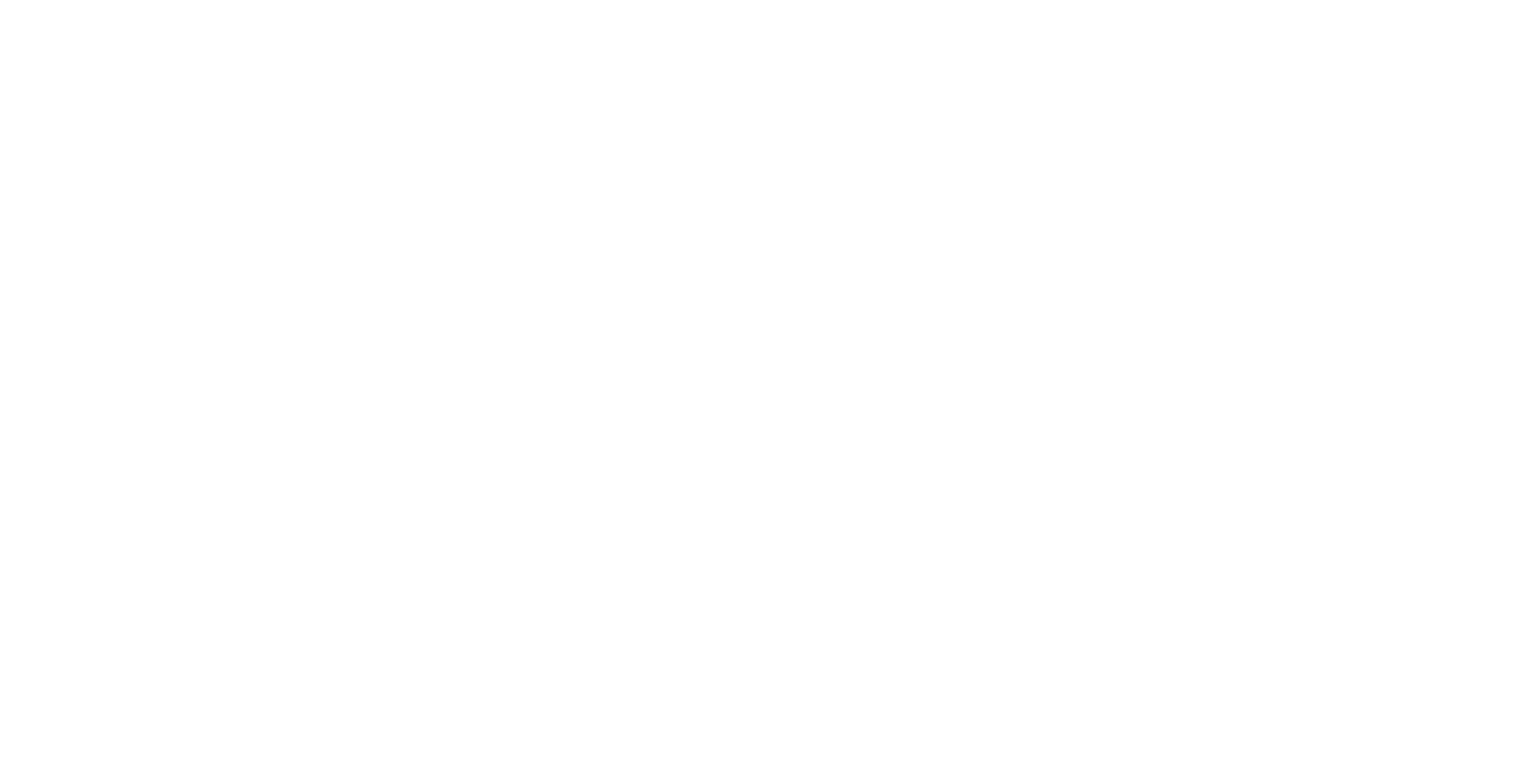
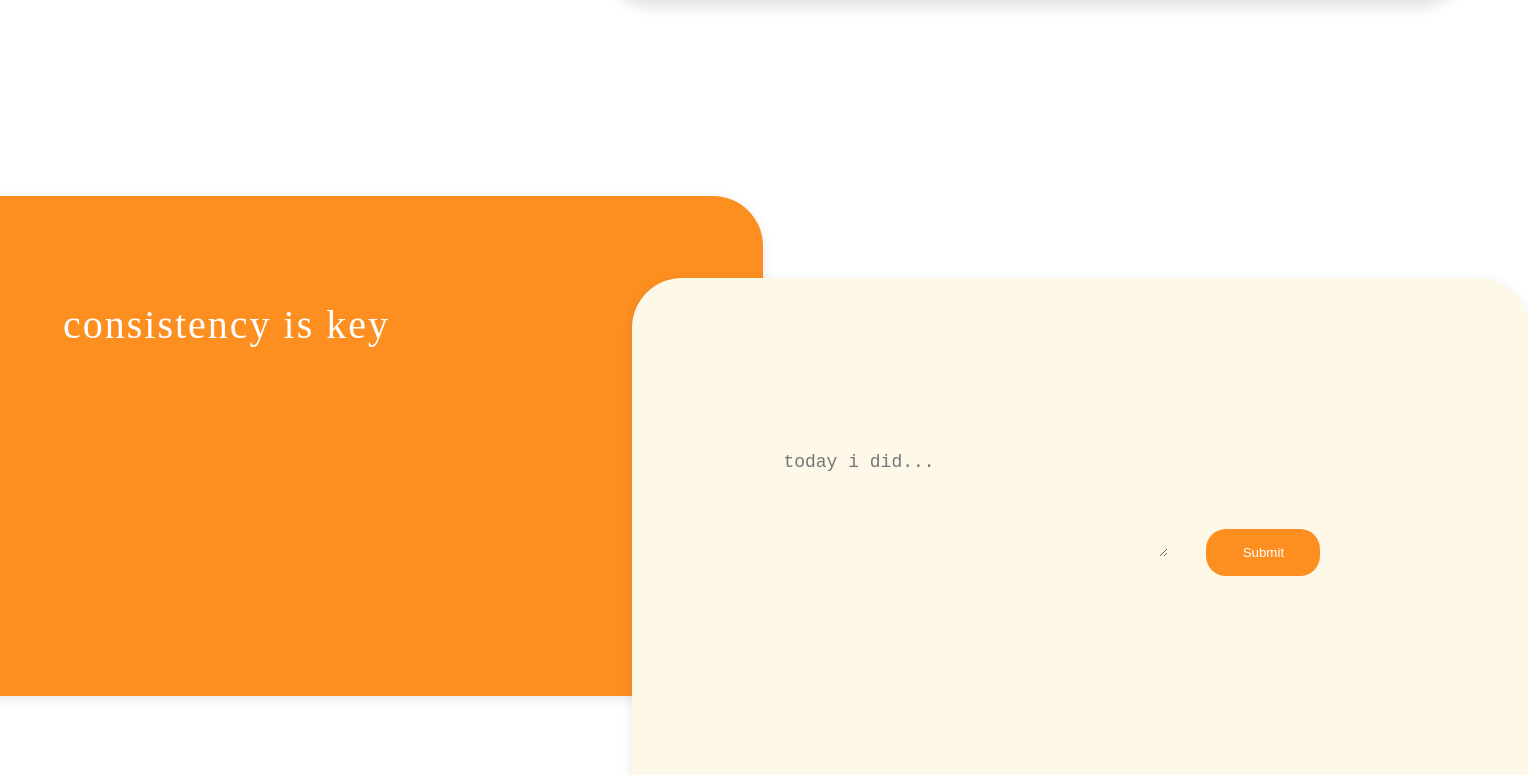
Before and after one commit to R-LaRoi/Move-v2, a React (Create React App) app: page / in a window 1280 px wide. Shown: the part 1869-2644 px from the top of the page, 1528 px wide, since content can reach past the window. Before the commit the page ends 1867 px from the top, so only its background shows below. Built offline with nearby package versions, Linux system fonts and the light colour scheme.

Commit message:
Input Component

```diff
--- a/public/index.html
+++ b/public/index.html
@@ -10,10 +10,7 @@
       content="Web site created using create-react-app"
     />
     <link rel="apple-touch-icon" href="%PUBLIC_URL%/logo192.png" />
-    <!--
-      manifest.json provides metadata used when your web app is installed on a
-      user's mobile device or desktop. See https://developers.google.com/web/fundamentals/web-app-manifest/
-    -->
+
     <link rel="manifest" href="%PUBLIC_URL%/manifest.json" />
     <!--
       Notice the use of %PUBLIC_URL% in the tags above.
@@ -24,7 +21,7 @@
       work correctly both with client-side routing and a non-root public URL.
       Learn how to configure a non-root public URL by running `npm run build`.
     -->
-    <title>React App</title>
+    <title>Let's Move</title>
   </head>
   <body>
     <noscript>You need to enable JavaScript to run this app.</noscript>
--- a/src/App.js
+++ b/src/App.js
@@ -1,4 +1,5 @@
 import React from "react";
+import Entry from "./move/entry";
 import Meet from "./move/meet";
 import Nav from "./move/nav";
 
@@ -7,6 +8,7 @@
     <div className="move">
       <Nav />
       <Meet />
+      <Entry />
     </div>
   );
 }
--- /dev/null
+++ b/src/move/entry.css
@@ -0,0 +1,76 @@
+.entry {
+  display: grid;
+  grid-row: 1fr;
+  grid-template-columns: 1fr 1fr;
+  grid-row: 1fr 1fr;
+  margin-top: 10%;
+}
+
+
+.card-entry {
+  margin-left: -9%;
+  margin-top: 10%;
+  background-color: #fd8f21;
+  width: 700px;
+  height: 430px;
+  border-radius: 50px;
+  padding-left: 18%;
+  padding-top: 10%;
+  box-shadow: 0px 3px 12px 0px rgba(0, 0, 0, 0.1);
+  color: white;
+
+}
+
+.card-entry-2 {
+  margin-left: -9%;
+  margin-top: 20%;
+  background-color: #fef8e9;
+  width: 760px;
+  height: 400px;
+  border-radius: 50px;
+  padding-left: 18%;
+  padding-top: 18%;
+  box-shadow: 0px 3px 12px 0px rgba(0, 0, 0, 0.1);
+  color: rgb(200, 124, 59);
+}
+
+textarea {
+  border: none;
+  appearance: none;
+  color: rgb(35, 34, 34);
+  height: 5em;
+  background-color: #fef8e9;
+  ;
+  width: 370px;
+  border-radius: 30px;
+  outline: none;
+  padding: 15px;
+  font-size: 18px;
+}
+
+
+input[type=text] {
+  display: inline;
+  max-width: 60%;
+  height: 140px;
+  box-sizing: border-box;
+  border: none;
+  border-radius: 20px;
+  transition: width 0.3s ease-in-out;
+  padding-left: 10%;
+
+}
+
+input[type=submit],
+button {
+  border-radius: 20px;
+  border: none;
+  background-color: #fd8f21;
+  color: white;
+  width: 15%;
+  height: 10%;
+  margin-left: 5%;
+  padding: 1rem;
+  margin-top: 15%;
+  box-shadow: 0px 3px 2px 3px rgba(57, 56, 56, 0.1),
+}
--- /dev/null
+++ b/src/move/entry.js
@@ -0,0 +1,28 @@
+import React from "react";
+import Input from "./input.js";
+import "./entry.css";
+
+export default function Entry() {
+  return (
+    <div className="entry">
+      <div className="card-entry">
+        <div
+          style={{
+            fontSize: "40px",
+            fontFamily: "poppins",
+            fontWeight: "400",
+            letterSpacing: "2px",
+            marginTop: "5%",
+            paddingBottom: "60px",
+          }}
+        >
+          {" "}
+          consistency is key
+        </div>
+      </div>
+      <div className="card-entry-2" key={9}>
+        <Input />
+      </div>
+    </div>
+  );
+}
--- /dev/null
+++ b/src/move/input.js
@@ -0,0 +1,43 @@
+import React, { useState } from "react";
+import "./entry.css";
+
+export default function Input() {
+  const entryform = (
+    <form onSubmit={showWorkout}>
+      <textarea
+        className="enterExercise"
+        type="text"
+        placeholder="today i did..."
+        onChange={logExercise}
+      ></textarea>
+
+      <input type="submit"></input>
+    </form>
+  );
+  const [workout, setWorkout] = useState("");
+  const [savedWrkout, setSavedWrkout] = useState("");
+
+  function showWorkout(event) {
+    event.preventDefault();
+    const newWorkout = workout;
+    setSavedWrkout(newWorkout);
+  }
+
+  function logExercise(event) {
+    event.preventDefault();
+    setWorkout(event.target.value);
+  }
+
+  if (savedWrkout)
+    return (
+      <div className="list-routine">
+        <ul>
+          <li>{savedWrkout}</li>
+        </ul>
+        <button>let's move</button>
+      </div>
+    );
+  else {
+    return <div>{entryform}</div>;
+  }
+}
```
